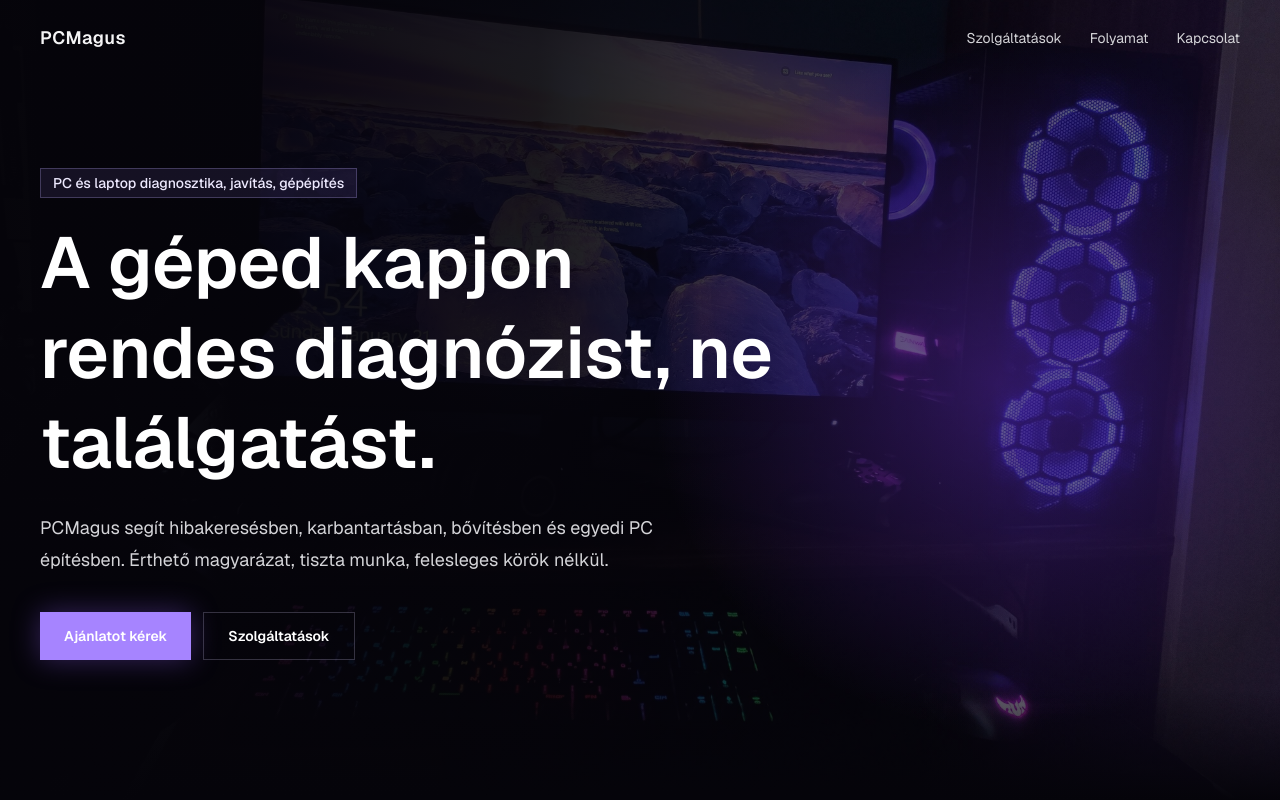
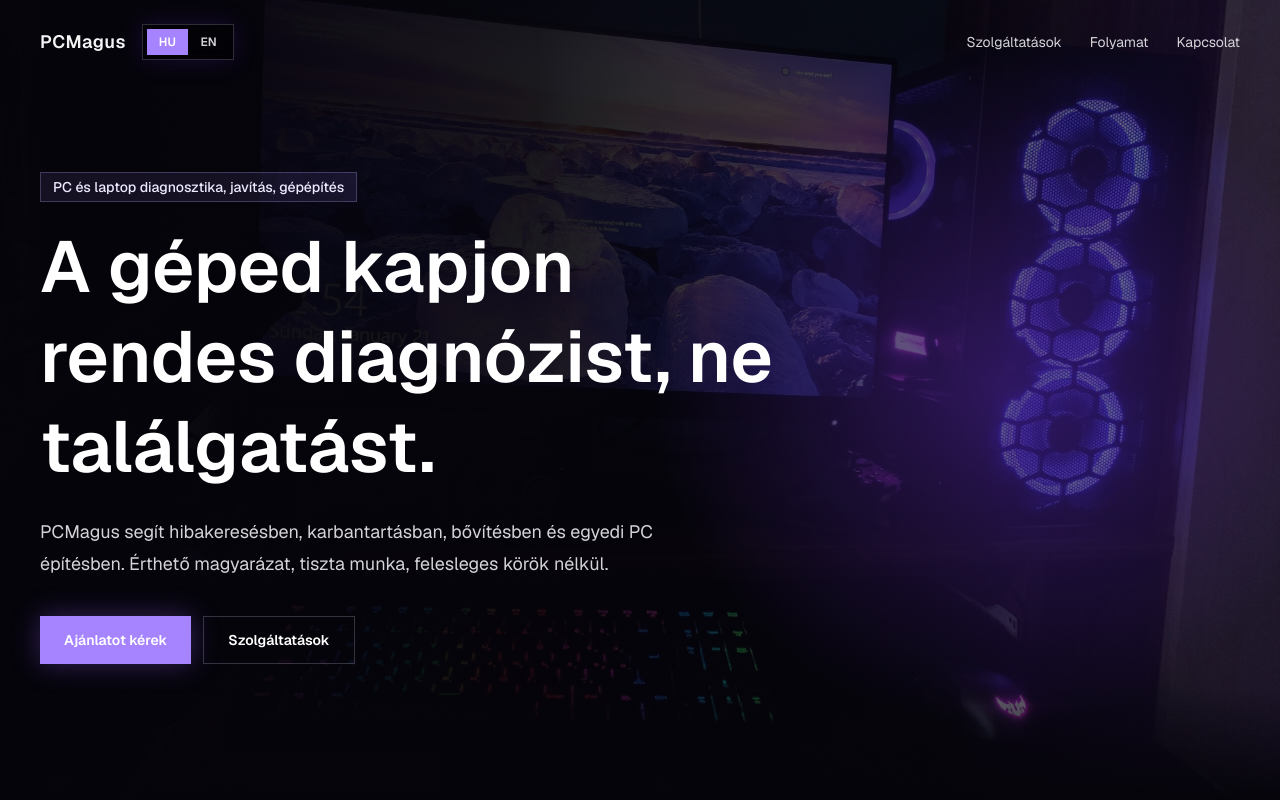
Before and after one commit to Frausty45/pcmagus-web, a Next.js app: page / in a window 1280 px wide. Shown: the top 800 px of the page. Built offline with nearby package versions, Linux system fonts and the light colour scheme.

Commit message:
added fallbacks to fonts so the IDE stops screaming

```diff
--- a/src/app/globals.css
+++ b/src/app/globals.css
@@ -8,8 +8,8 @@
 @theme inline {
   --color-background: var(--background);
   --color-foreground: var(--foreground);
-  --font-sans: var(--font-geist-sans);
-  --font-mono: var(--font-geist-mono);
+  --font-sans: var(--font-geist-sans, Arial, Helvetica, sans-serif);
+  --font-mono: var(--font-geist-mono, "Courier New", monospace);
 }
 
 * {
--- a/src/app/page.tsx
+++ b/src/app/page.tsx
@@ -1,6 +1,34 @@
+"use client";
+
 import Image from "next/image";
+import { useEffect, useState } from "react";
 
-const services = [
+type Language = "hu" | "en";
+
+const copy = {
+  hu: {
+    navLabel: "Fő navigáció",
+    nav: {
+      services: "Szolgáltatások",
+      process: "Folyamat",
+      contact: "Kapcsolat",
+    },
+    switchLabel: "Nyelvváltás",
+    eyebrow: "PC és laptop diagnosztika, javítás, gépépítés",
+    title: "A géped kapjon rendes diagnózist, ne találgatást.",
+    intro:
+      "PCMagus segít hibakeresésben, karbantartásban, bővítésben és egyedi PC építésben. Érthető magyarázat, tiszta munka, felesleges körök nélkül.",
+    primaryCta: "Ajánlatot kérek",
+    secondaryCta: "Szolgáltatások",
+    highlights: [
+      "Átlátható diagnózis",
+      "Nincs felesleges alkatrészcsere",
+      "Gaming és workstation szemlélet",
+      "Windows és Linux tapasztalat",
+    ],
+    servicesEyebrow: "Szolgáltatások",
+    servicesTitle: "Javítás, bővítés és építés egy helyen.",
+    services: [
       {
         title: "Diagnosztika",
         description:
@@ -16,29 +44,100 @@ const services = [
         description:
           "Gaming, tanulás, munka vagy kreatív feladatok: alkatrészválasztás, kompatibilitás-ellenőrzés, összeszerelés és tesztelés.",
       },
-];
-
-const processSteps = [
+    ],
+    processEyebrow: "Folyamat",
+    processTitle: "Egyszerű, követhető, nem misztikus.",
+    processIntro:
+      "A cél, hogy pontosan tudd, mi történik a gépeddel, mennyibe kerül, és miért az a javasolt megoldás.",
+    processSteps: [
       "Megkeresel a hibával vagy az elképzeléssel.",
       "Átnézem a gépet vagy az igényeidet.",
       "Kapsz egy érthető javaslatot és árajánlatot.",
       "Javítás, bővítés vagy építés után tesztelve adom vissza.",
-];
-
-const highlights = [
-  "Átlátható diagnózis",
-  "Nincs felesleges alkatrészcsere",
-  "Gaming és workstation szemlélet",
-  "Windows és Linux tapasztalat",
-];
+    ],
+    contactEyebrow: "Kapcsolat",
+    contactTitle: "Írd le, mi a gond, vagy milyen gépet szeretnél.",
+    contactIntro:
+      "A részletes űrlap és árkalkulátor később jön. Első körben elég egy rövid üzenet: milyen eszközről van szó, mi a tünet, és mennyire sürgős.",
+    contactCardTitle: "Induló kapcsolat",
+    contactCard:
+      "Ide kerül majd az email, telefonszám vagy időpontfoglalás. Addig is ez a blokk jelzi, hogy a konverziós pont helye megvan.",
+    imageAlt: "Saját építésű PC konfiguráció blurple világítással",
+  },
+  en: {
+    navLabel: "Main navigation",
+    nav: {
+      services: "Services",
+      process: "Process",
+      contact: "Contact",
+    },
+    switchLabel: "Language switcher",
+    eyebrow: "PC and laptop diagnostics, repairs, custom builds",
+    title: "Your machine deserves diagnosis, not guesswork.",
+    intro:
+      "PCMagus helps with troubleshooting, maintenance, upgrades, and custom PC builds. Clear explanations, clean work, and no unnecessary loops.",
+    primaryCta: "Request a quote",
+    secondaryCta: "Services",
+    highlights: [
+      "Clear diagnostics",
+      "No pointless part swaps",
+      "Gaming and workstation mindset",
+      "Windows and Linux experience",
+    ],
+    servicesEyebrow: "Services",
+    servicesTitle: "Repair, upgrade, and build support in one place.",
+    services: [
+      {
+        title: "Diagnostics",
+        description:
+          "Root-cause checks for performance issues, instability, overheating, and strange Windows behavior. Computers are rarely slow because of magic. Usually.",
+      },
+      {
+        title: "PC and laptop repair",
+        description:
+          "Part replacement, cleaning, thermal paste, SSD/RAM upgrades, system recovery, and reliable condition checks.",
+      },
+      {
+        title: "Custom PC builds",
+        description:
+          "Gaming, study, work, or creative workloads: component selection, compatibility checks, assembly, and testing.",
+      },
+    ],
+    processEyebrow: "Process",
+    processTitle: "Simple, traceable, not mystical.",
+    processIntro:
+      "The goal is that you know exactly what is happening with your machine, what it costs, and why that solution makes sense.",
+    processSteps: [
+      "You describe the issue or the build idea.",
+      "I inspect the machine or your requirements.",
+      "You get a clear recommendation and quote.",
+      "After repair, upgrade, or build work, the machine is tested before handoff.",
+    ],
+    contactEyebrow: "Contact",
+    contactTitle: "Tell me what is wrong, or what kind of PC you want.",
+    contactIntro:
+      "A detailed form and price calculator will come later. For now, a short message is enough: device type, symptoms, and urgency.",
+    contactCardTitle: "Initial contact",
+    contactCard:
+      "Email, phone, or booking details will live here. For now, this block marks the conversion point cleanly.",
+    imageAlt: "Custom-built PC setup with blurple lighting",
+  },
+} satisfies Record<Language, Record<string, unknown>>;
 
 export default function Home() {
+  const [language, setLanguage] = useState<Language>("hu");
+  const content = copy[language];
+
+  useEffect(() => {
+    document.documentElement.lang = language;
+  }, [language]);
+
   return (
     <main className="min-h-screen bg-[#05040a] text-zinc-100">
       <section className="relative isolate overflow-hidden">
         <Image
           src="/pcmagus-real-build.jpg"
-          alt="Saját építésű PC konfiguráció blurple világítással"
+          alt={content.imageAlt}
           fill
           priority
           sizes="100vw"
@@ -49,22 +148,46 @@ export default function Home() {
         <div className="absolute inset-x-0 bottom-0 h-28 bg-gradient-to-t from-[#05040a] to-transparent" />
 
         <div className="relative mx-auto flex min-h-screen max-w-7xl flex-col px-6 py-6 sm:px-8 lg:px-10">
-          <header className="flex items-center justify-between">
+          <header className="flex items-center justify-between gap-5">
+            <div className="flex items-center gap-4">
               <a href="#" className="text-lg font-semibold tracking-wide">
                 PCMagus
               </a>
+              <div
+                aria-label={content.switchLabel}
+                className="grid h-9 grid-cols-2 border border-violet-200/20 bg-black/35 p-1 text-xs font-semibold text-zinc-300 shadow-[0_0_24px_rgba(124,58,237,0.18)] backdrop-blur"
+                role="group"
+              >
+                {(["hu", "en"] as const).map((option) => (
+                  <button
+                    key={option}
+                    type="button"
+                    aria-pressed={language === option}
+                    onClick={() => setLanguage(option)}
+                    className={`min-w-10 px-3 transition ${
+                      language === option
+                        ? "bg-violet-400 text-white"
+                        : "hover:bg-violet-300/10 hover:text-white"
+                    }`}
+                  >
+                    {option.toUpperCase()}
+                  </button>
+                ))}
+              </div>
+            </div>
+
             <nav
-              aria-label="Fő navigáció"
+              aria-label={content.navLabel}
               className="hidden items-center gap-7 text-sm text-zinc-300 md:flex"
             >
               <a href="#services" className="transition hover:text-white">
-                Szolgáltatások
+                {content.nav.services}
               </a>
               <a href="#process" className="transition hover:text-white">
-                Folyamat
+                {content.nav.process}
               </a>
               <a href="#contact" className="transition hover:text-white">
-                Kapcsolat
+                {content.nav.contact}
               </a>
             </nav>
           </header>
@@ -72,28 +195,26 @@ export default function Home() {
           <div className="flex flex-1 items-center py-20">
             <div className="max-w-3xl">
               <p className="mb-5 inline-flex border border-violet-300/25 bg-violet-400/10 px-3 py-1 text-sm font-medium text-violet-100">
-                PC és laptop diagnosztika, javítás, gépépítés
+                {content.eyebrow}
               </p>
               <h1 className="text-5xl font-semibold leading-tight text-white sm:text-6xl lg:text-7xl">
-                A géped kapjon rendes diagnózist, ne találgatást.
+                {content.title}
               </h1>
               <p className="mt-6 max-w-2xl text-lg leading-8 text-zinc-300">
-                PCMagus segít hibakeresésben, karbantartásban, bővítésben és
-                egyedi PC építésben. Érthető magyarázat, tiszta munka,
-                felesleges körök nélkül.
+                {content.intro}
               </p>
               <div className="mt-9 flex flex-col gap-3 sm:flex-row">
                 <a
                   href="#contact"
                   className="inline-flex h-12 items-center justify-center bg-violet-400 px-6 text-sm font-semibold text-white shadow-[0_0_28px_rgba(139,92,246,0.35)] transition hover:bg-violet-300"
                 >
-                  Ajánlatot kérek
+                  {content.primaryCta}
                 </a>
                 <a
                   href="#services"
                   className="inline-flex h-12 items-center justify-center border border-violet-200/[0.22] px-6 text-sm font-semibold text-white transition hover:border-violet-200/[0.45] hover:bg-violet-300/[0.10]"
                 >
-                  Szolgáltatások
+                  {content.secondaryCta}
                 </a>
               </div>
             </div>
@@ -103,7 +224,7 @@ export default function Home() {
 
       <section className="mx-auto max-w-7xl px-6 py-14 sm:px-8 lg:px-10">
         <div className="grid gap-3 sm:grid-cols-2 lg:grid-cols-4">
-          {highlights.map((item) => (
+          {content.highlights.map((item) => (
             <div
               key={item}
               className="border border-white/10 bg-white/[0.03] px-4 py-4 text-sm font-medium text-zinc-200"
@@ -120,15 +241,15 @@ export default function Home() {
       >
         <div className="max-w-2xl">
           <p className="text-sm font-semibold uppercase tracking-[0.2em] text-violet-200">
-            Szolgáltatások
+            {content.servicesEyebrow}
           </p>
           <h2 className="mt-3 text-3xl font-semibold text-white sm:text-4xl">
-            Javítás, bővítés és építés egy helyen.
+            {content.servicesTitle}
           </h2>
         </div>
 
         <div className="mt-10 grid gap-5 md:grid-cols-3">
-          {services.map((service) => (
+          {content.services.map((service) => (
             <article
               key={service.title}
               className="border border-white/10 bg-white/[0.04] p-6"
@@ -151,19 +272,18 @@ export default function Home() {
         <div className="mx-auto grid max-w-7xl gap-10 lg:grid-cols-[0.8fr_1.2fr]">
           <div>
             <p className="text-sm font-semibold uppercase tracking-[0.2em] text-violet-200">
-              Folyamat
+              {content.processEyebrow}
             </p>
             <h2 className="mt-3 text-3xl font-semibold text-white sm:text-4xl">
-              Egyszerű, követhető, nem misztikus.
+              {content.processTitle}
             </h2>
             <p className="mt-5 text-base leading-8 text-zinc-300">
-              A cél, hogy pontosan tudd, mi történik a gépeddel, mennyibe kerül,
-              és miért az a javasolt megoldás.
+              {content.processIntro}
             </p>
           </div>
 
           <ol className="grid gap-4">
-            {processSteps.map((step, index) => (
+            {content.processSteps.map((step, index) => (
               <li
                 key={step}
                 className="flex gap-4 border border-violet-300/10 bg-[#05040a] p-5"
@@ -184,23 +304,22 @@ export default function Home() {
       >
         <div>
           <p className="text-sm font-semibold uppercase tracking-[0.2em] text-violet-200">
-            Kapcsolat
+            {content.contactEyebrow}
           </p>
           <h2 className="mt-3 text-3xl font-semibold text-white sm:text-4xl">
-            Írd le, mi a gond, vagy milyen gépet szeretnél.
+            {content.contactTitle}
           </h2>
           <p className="mt-5 max-w-2xl text-base leading-8 text-zinc-300">
-            A részletes űrlap és árkalkulátor később jön. Első körben elég egy
-            rövid üzenet: milyen eszközről van szó, mi a tünet, és mennyire
-            sürgős.
+            {content.contactIntro}
           </p>
         </div>
 
         <div className="border border-violet-300/20 bg-violet-400/10 p-6 shadow-[0_0_36px_rgba(124,58,237,0.12)]">
-          <h3 className="text-xl font-semibold text-white">Induló kapcsolat</h3>
+          <h3 className="text-xl font-semibold text-white">
+            {content.contactCardTitle}
+          </h3>
           <p className="mt-4 text-sm leading-7 text-zinc-300">
-            Ide kerül majd az email, telefonszám vagy időpontfoglalás. Addig is
-            ez a blokk jelzi, hogy a konverziós pont helye megvan.
+            {content.contactCard}
           </p>
           <a
             href="mailto:hello@pcmagus.hu"
```
Lines whose indentation alone changed are shown as unchanged.
